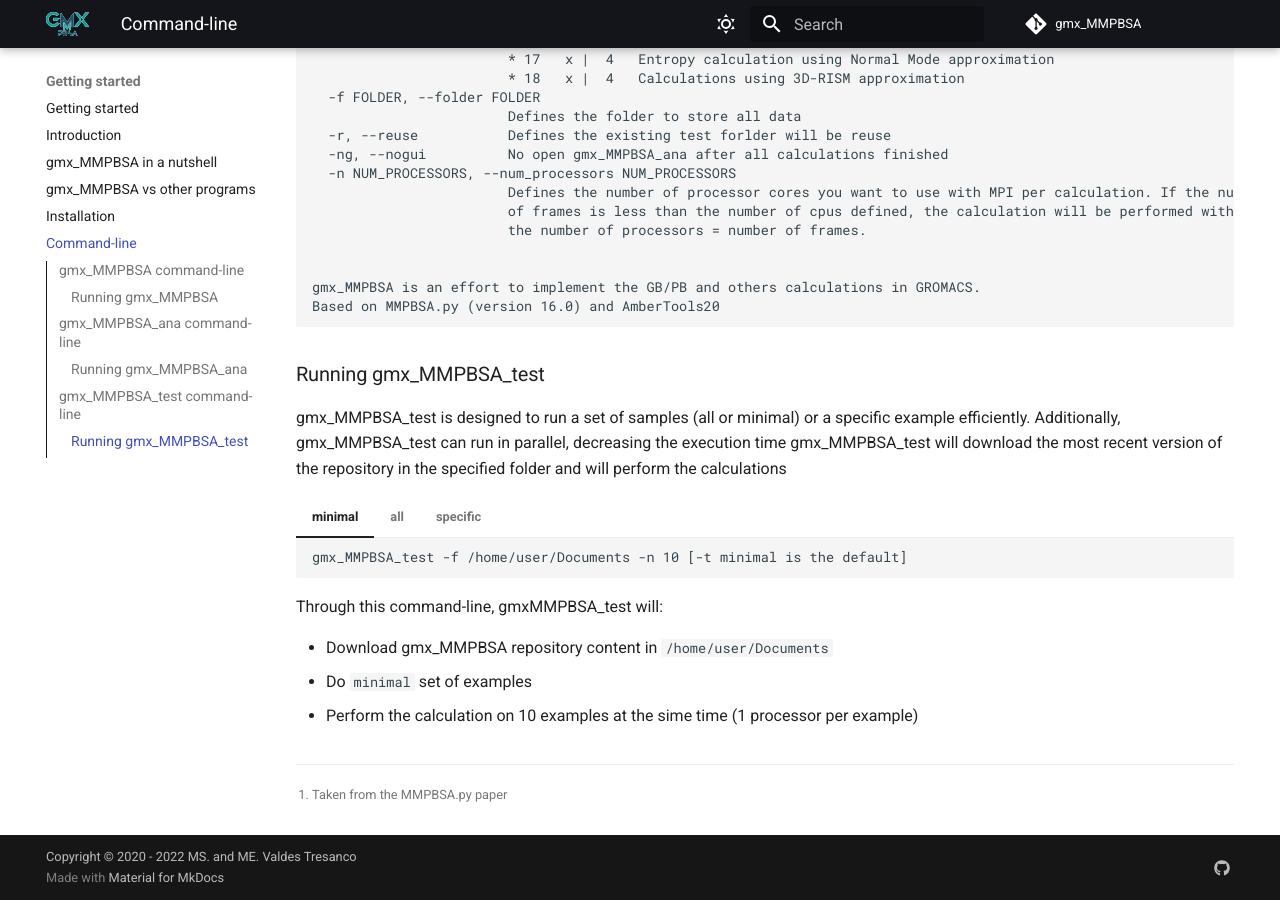
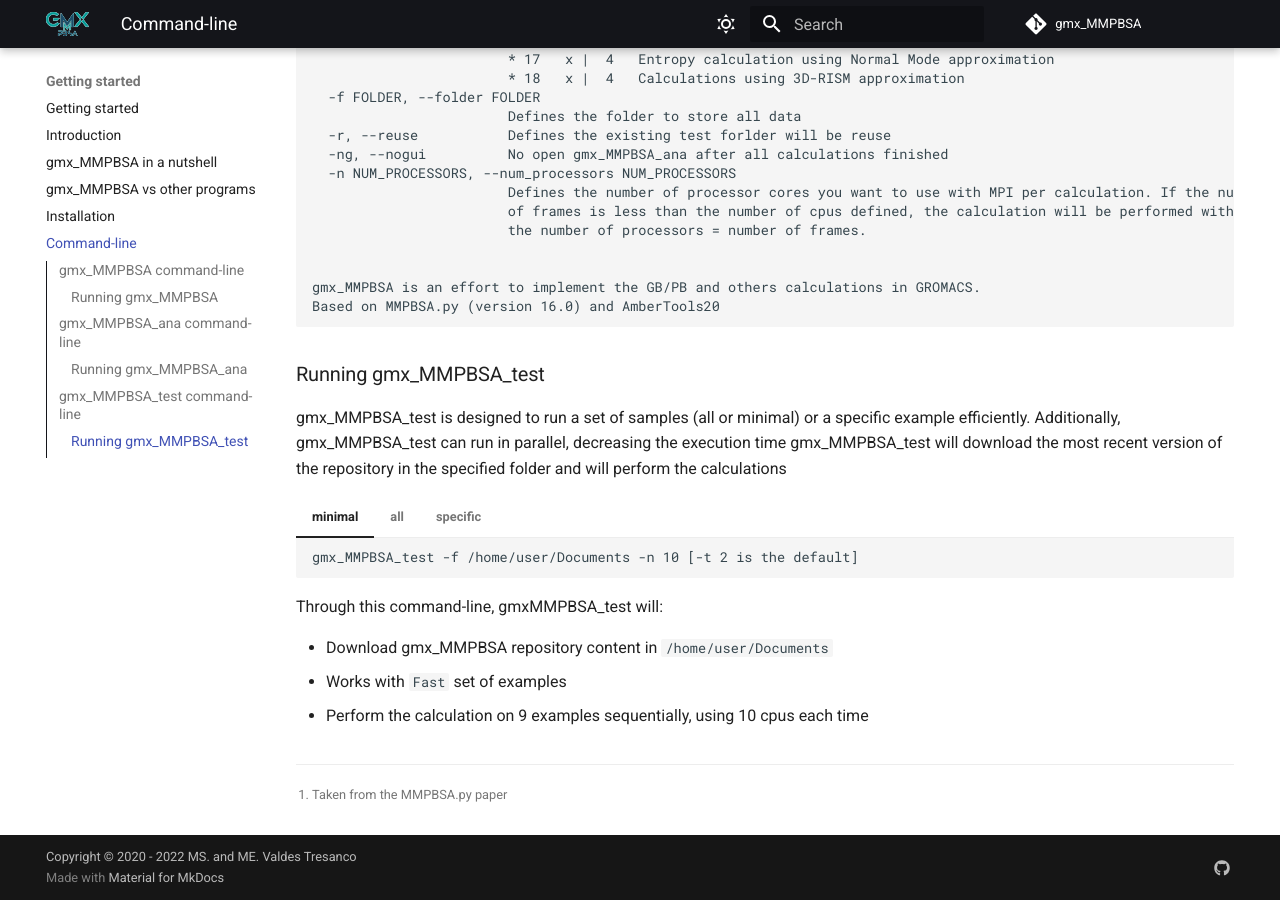
Before and after one commit to Valdes-Tresanco-MS/gmx_MMPBSA, an MkDocs documentation site: the page built from docs/command-line.md, in a window 1280 px wide and 900 px high, scrolled down 7149 px. Built offline with MkDocs 1.6.1 and Material for MkDocs 9.7.7, drawn with Linux system fonts in a browser that asks for light colours; comment, search, counter and statistics services are not loaded.

Commit message:
update command-line

```diff
--- a/docs/command-line.md
+++ b/docs/command-line.md
@@ -463,31 +463,31 @@
 
 === "minimal"
 
-        gmx_MMPBSA_test -f /home/user/Documents -n 10 [-t minimal is the default]
+        gmx_MMPBSA_test -f /home/user/Documents -n 10 [-t 2 is the default]
 
     Through this command-line, gmxMMPBSA_test will:
 
     * Download gmx_MMPBSA repository content in `/home/user/Documents`
-    * Do `minimal` set of examples
-    * Perform the calculation on 10 examples at the sime time (1 processor per example)
+    * Works with `Fast` set of examples
+    * Perform the calculation on 9 examples sequentially, using 10 cpus each time
 
 === "all"
 
-        gmx_MMPBSA_test -f /home/user/Documents -t all -n 10
+        gmx_MMPBSA_test -f /home/user/Documents -t 0 -n 10
 
     Through this command-line, gmxMMPBSA_test will:
 
     * Download gmx_MMPBSA repository content in `/home/user/Documents`
-    * Do `all` set of examples
-    * Perform the calculation on 10 examples at the sime time (1 processor per example)
+    * Works with `All` set of examples
+    * Perform the calculation on 16 examples sequentially, using 10 cpus each time
 
 === "specific"
 
-        gmx_MMPBSA_test -f /home/user/Documents -t prot_lig_st
+        gmx_MMPBSA_test -f /home/user/Documents -t 3
 
     Through this command-line, gmxMMPBSA_test will:
 
     * Download gmx_MMPBSA repository content in `/home/user/Documents`
-    * Do `prot_lig_st`[Protein-Ligand (Single Trajectory approach)] example
+    * Execute `3` [Protein-Ligand (Single Trajectory approach)] example
 
 [^1]: Taken from the MMPBSA.py paper
```
Also changed, not shown: other parts of docs/command-line.md (+1 -1 lines), 1 other file.
